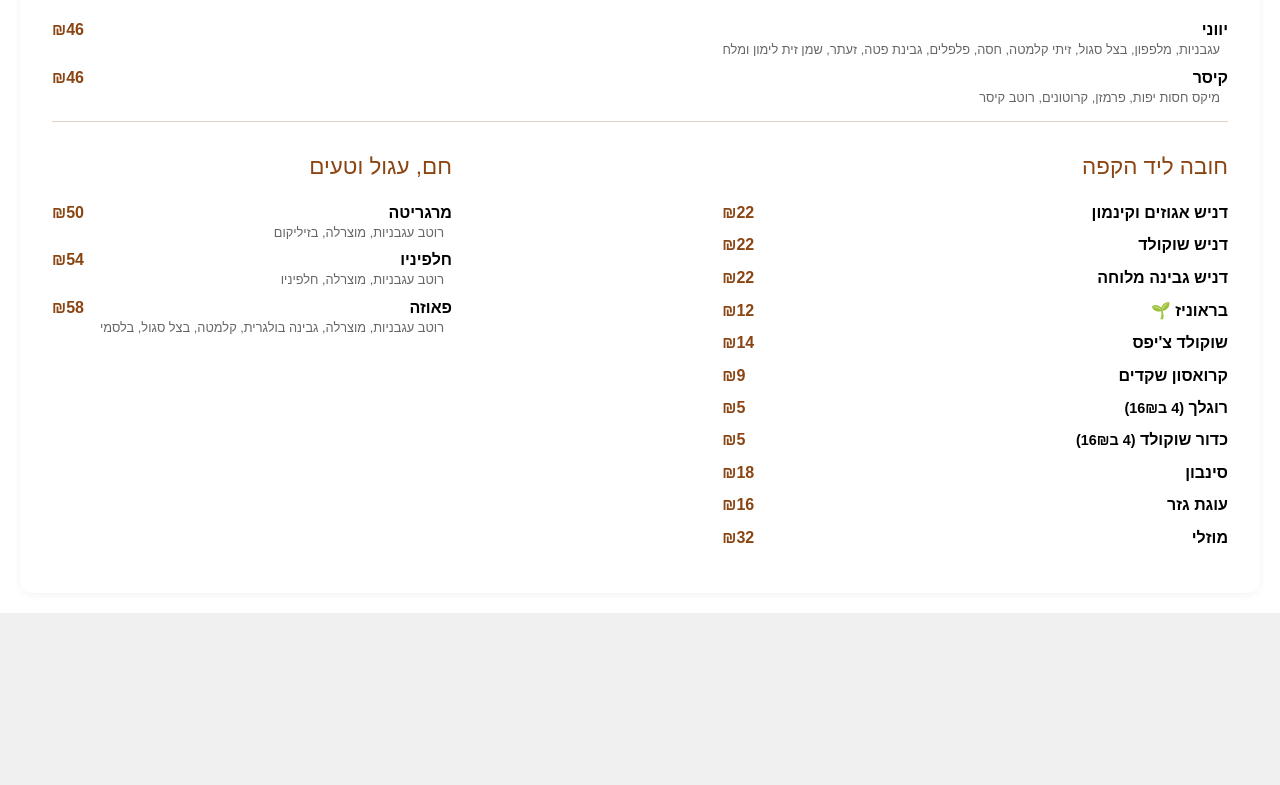
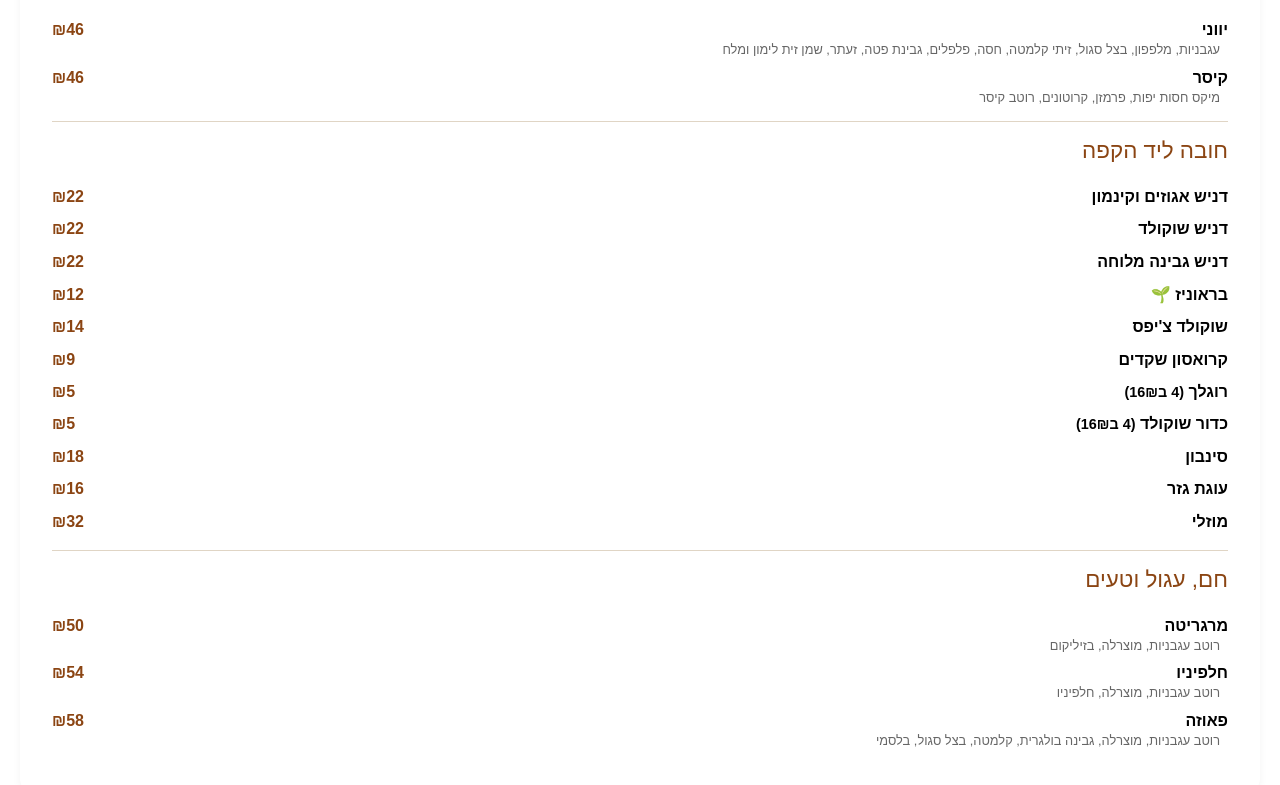
Before and after one commit to ido-leybo/cafe_pausa_menu, a website: page index.html in a window 1280 px wide. Shown: the part 1032-1817 px from the top of the page. Before the commit the page ends 1645 px from the top, so only its background shows below. Drawn offline with Linux system fonts and the light colour scheme.

Commit message:
reorder menu structure

```diff
--- a/index.html
+++ b/index.html
@@ -83,8 +83,7 @@
         </div>
 
         <div class="divider"></div>
-      <div class="vertical_container">
-        <div class="vertical_item_1">
+
           <div class="category">חובה ליד הקפה</div>
           <div class="item">
             <div class="item-name">דניש אגוזים וקינמון</div>
@@ -131,9 +130,8 @@
             <div class="price">₪32</div>
           </div>
 
-      </div>
           <div class="divider"></div>
-        <div>
+
           <div class="category">חם, עגול וטעים</div>
           <div class="item">
             <div>
@@ -155,8 +153,6 @@
               <div class="item-description">רוטב עגבניות, מוצרלה, גבינה בולגרית, קלמטה, בצל סגול, בלסמי</div>
             </div>
             <div class="price">₪58</div>
-        </div>
-      </div>
           </div>
     </div>
 </div>
```
Lines whose indentation alone changed are shown as unchanged.
